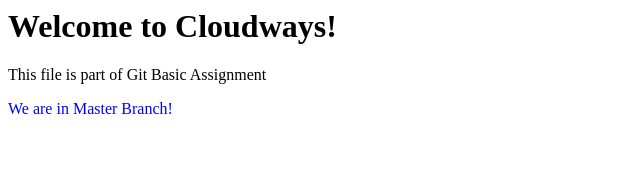
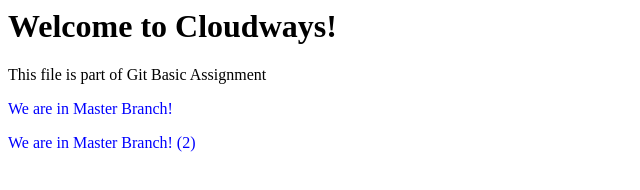
Before and after one commit to SaadAhmed-96/MySecretProject, a plain HTML site: page index.html in a window 1280 px wide. Shown: the whole page, without its empty margins (0-640 px from the left). Drawn offline with Linux system fonts and the light colour scheme.

Commit message:
This is Second Commit of Master Branch

```diff
--- a/index.html
+++ b/index.html
@@ -9,5 +9,7 @@
 <p> This file is part of Git Basic Assignment </p>
 
 <p style="color: blue"> We are in Master Branch!</p>
+
+<p style="color: blue"> We are in Master Branch! (2)</p> <! -- This is Second Commit of Master Branch -->
 </body>
 </html>
```
